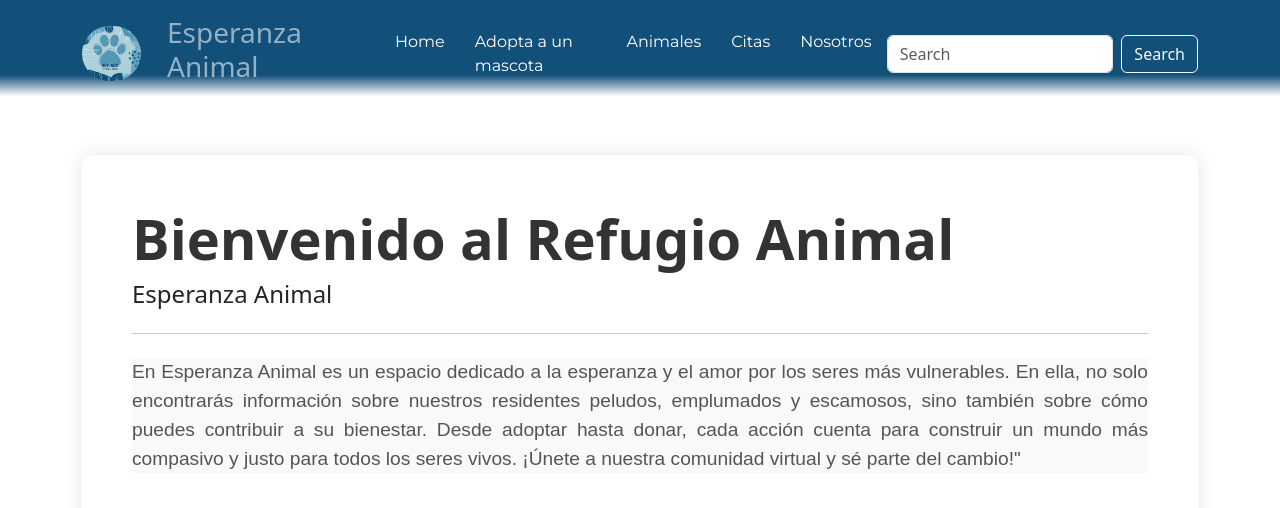
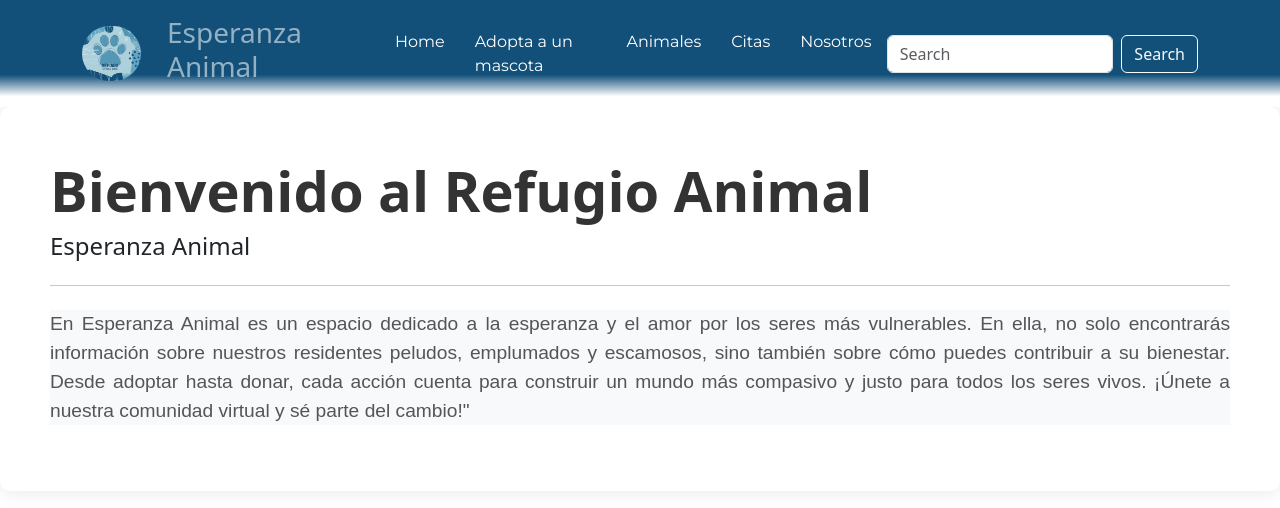
Before and after one commit to ddavil393/Refugio, an Angular app: page /home in a window 1280 px wide. Shown: the top 508 px of the page. Built offline with nearby package versions, Linux system fonts and the light colour scheme; a web font is replaced by a local one.

Commit message:
padding heroes

```diff
--- a/src/app/app.component.html
+++ b/src/app/app.component.html
@@ -1,5 +1,5 @@
 <app-navbar></app-navbar>
 
-<div class="container mt-5">
+<div>
     <router-outlet></router-outlet>
   </div>
--- a/src/app/components/animales/animales.component.html
+++ b/src/app/components/animales/animales.component.html
@@ -13,7 +13,7 @@
                     </div>
                 </div>
         } -->
-        <h1 class="text-center mb-4">Heroes <small>Marvel y DC</small></h1>
+        <h1 class="text-center mb-4 pt-5">Heroes <small>Marvel y DC</small></h1>
         <div class="row row-cols-1 row-cols-lg-3 g-4">
 
           @for (h of misanimales; track h; let i =$index){
```
